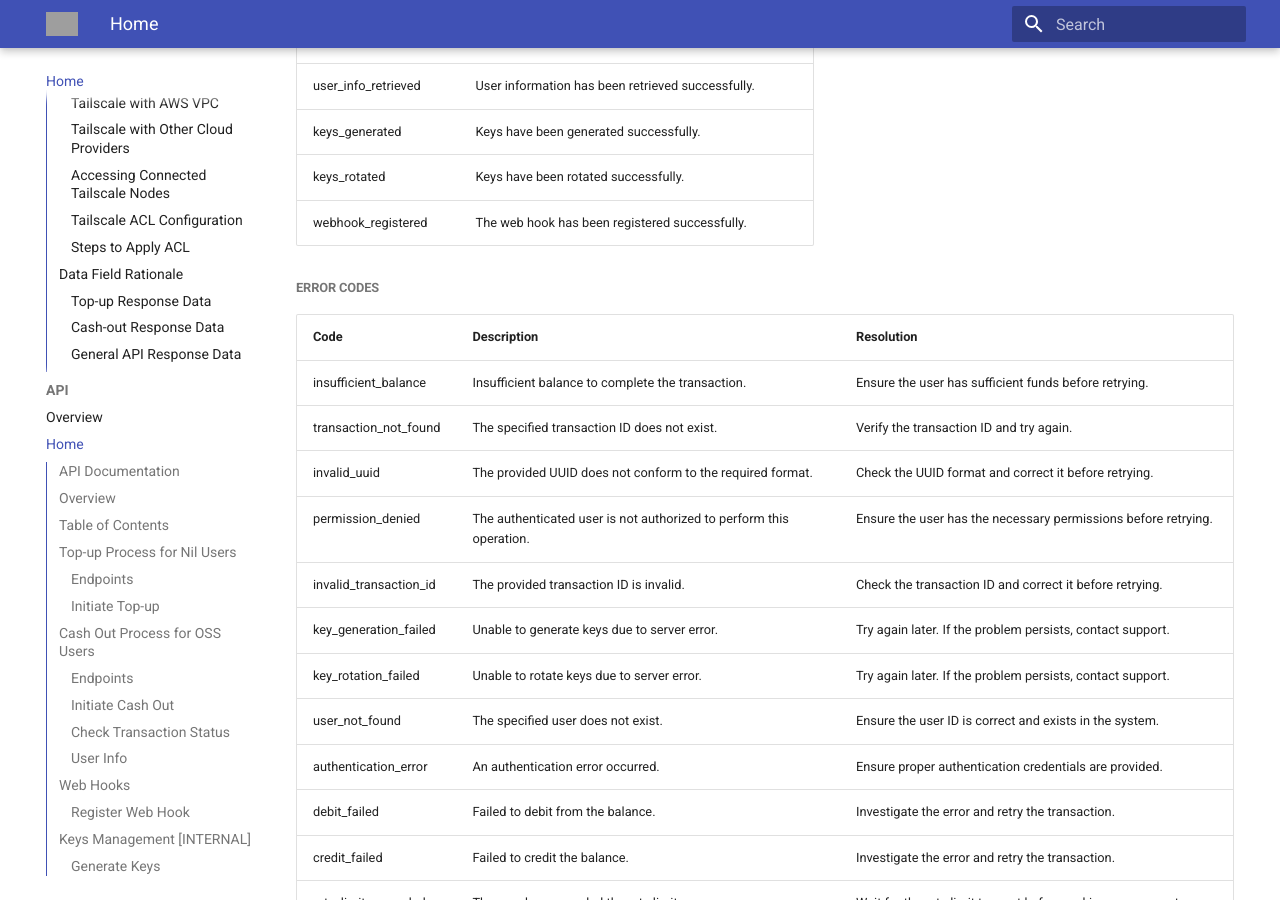
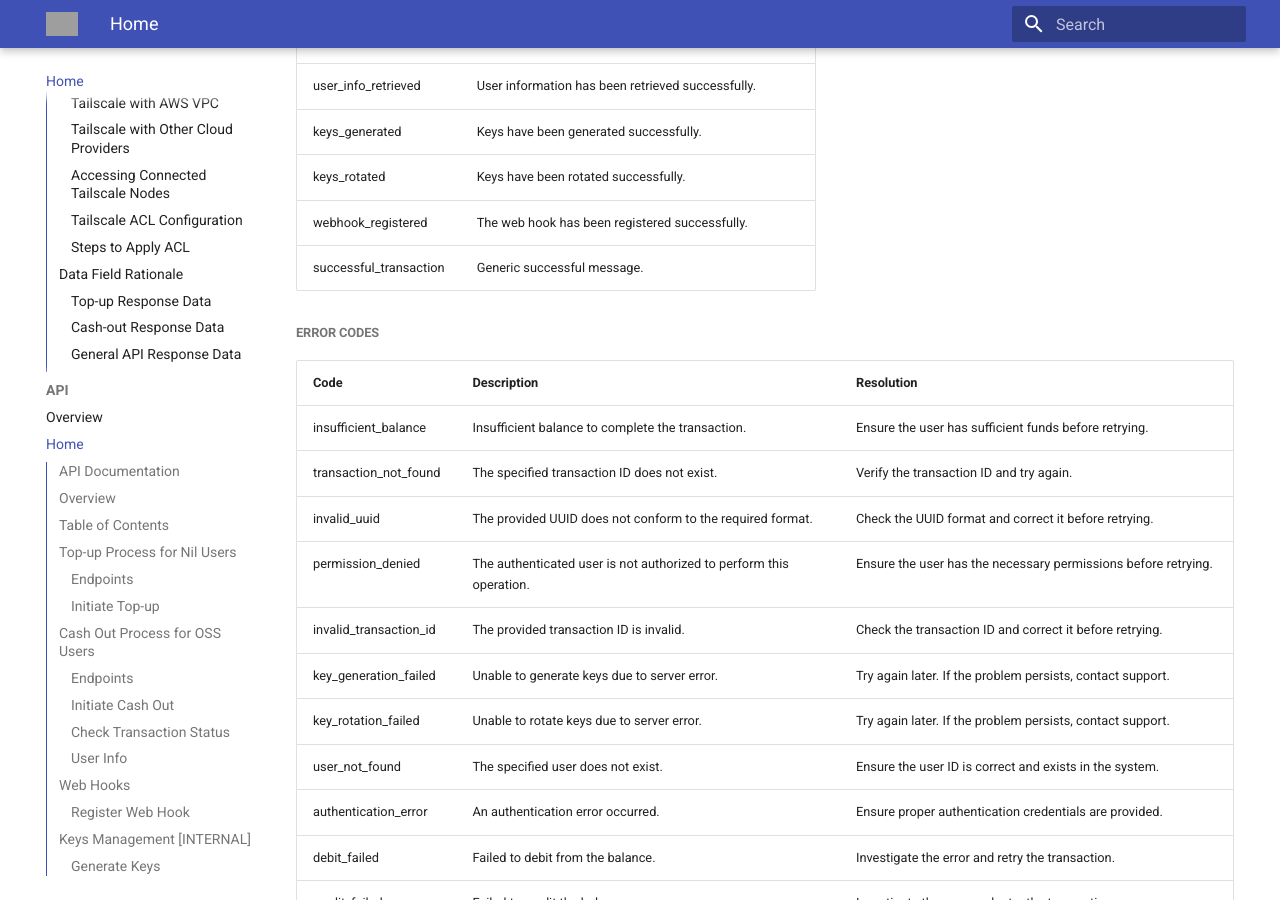
Before and after one commit to nilpay/oss, an MkDocs documentation site: the page built from docs/index.md, in a window 1280 px wide and 900 px high, scrolled down 10513 px. Built offline with MkDocs 1.6.1 and Material for MkDocs 9.7.7, drawn with Linux system fonts in a browser that asks for light colours; grey boxes are pictures that could not be loaded.

Commit message:
add successful_transaction message to noebs codes

```diff
--- a/docs/index.md
+++ b/docs/index.md
@@ -452,6 +452,7 @@ Certainly! Here is a more detailed section focusing on the status and code value
 | keys_generated           | Keys have been generated successfully.                 |
 | keys_rotated             | Keys have been rotated successfully.                   |
 | webhook_registered       | The web hook has been registered successfully.          |
+| successful_transaction       | Generic successful message.         |
 
 ##### Error Codes
 
```
Also changed, not shown: site/index.html, site/search/search_index.json.
